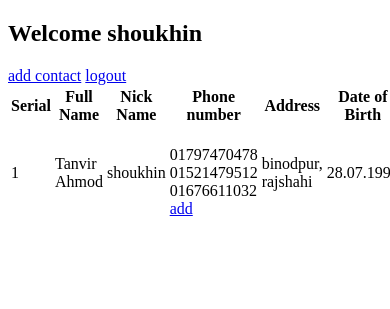
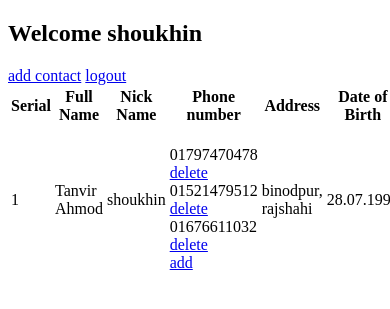
Before and after one commit to shoukhin93/Online_Adress_Book, a Django app: page / in a window 390 px wide; the page is wider, and only the part inside the window is pictured. Shown: the top 309 px of that part. Run offline with Django 3.2, Linux system fonts and the light colour scheme; a user stored in the database is signed in; data comes from the database, SQL or seed files in the repository; both versions use the stored data as it was after the commit.

Commit message:
delete mobile number implemented

```diff
--- a/Online_Adress_book/urls.py
+++ b/Online_Adress_book/urls.py
@@ -24,5 +24,6 @@ urlpatterns = [
     path('registration/', views.user_registration, name='registration'),
     path('addContact/', views.add_contact, name='Add Contact'),
     path('addPhone/<int:id>/', views.add_phone_number, name='Add Phone Number'),
+    path('deletePhone/<int:id>/', views.delete_phone_number, name='Delete Phone Number'),
     path('admin/', admin.site.urls),
 ]
--- a/adress_book/views.py
+++ b/adress_book/views.py
@@ -116,3 +116,9 @@ def add_phone_number(request, id):
         phone_number.save()
 
     return render(request, 'add_phone_number.html', context={'contact_info': contact_info})
+
+
+def delete_phone_number(request, id):
+
+    MobileNumber.objects.get(id=id).delete()
+    return HttpResponseRedirect(reverse('index'))
--- a/templates/user_home.html
+++ b/templates/user_home.html
@@ -31,9 +31,9 @@
 
                 <td>
                     {% for phone_number in contact_info.mobilenumber_set.all %}
-                       <br> {{ phone_number.phone_number }}
+                       <br> {{ phone_number.phone_number }} <a href="deletePhone/{{ phone_number.id }}/">delete</a>
                     {% endfor %}
-                    <a href="addPhone/{{ contact_info.id }}/">add</a>
+                    <br><a href="addPhone/{{ contact_info.id }}/">add</a>
                 </td>
 
                 <td>{{ contact_info.address }}</td>
```
Also changed, not shown: db.sqlite3.
